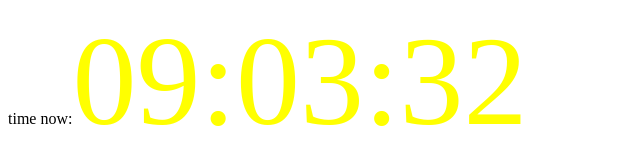
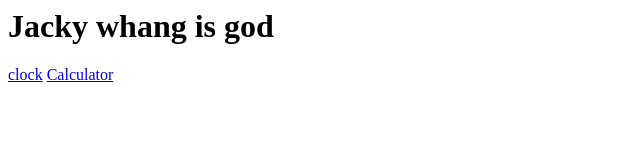
Before and after one commit to jackysg552/jackysg552.github.io, a plain HTML site: page index.html in a window 1280 px wide. Shown: the whole page, without its empty margins (0-640 px from the left). Drawn offline with Linux system fonts and the light colour scheme.

Commit message:
firstpage2

```diff
--- a/index.html
+++ b/index.html
@@ -1,15 +1,7 @@
 <html>
-<style>
-	#time{font-size:800%;color:yellow;}
-</style>
-	time now:<span id="time"></span>
-<script>
-//call back
-	setInterval(function(){
-	var timenow=(new Date()).toString();
-	timenow=timenow.substr(16,8)
-	document.getElementById("time").innerHTML=timenow;
-	},1000);
-</script>
+	<h1>Jacky whang is god</h1>
+	<a href="clock.html">clock</a>
+	<a href="calc.html">Calculator</a>
+
 
 </html>
```
Also changed, not shown: clock.html (added, +15 -0 lines).
